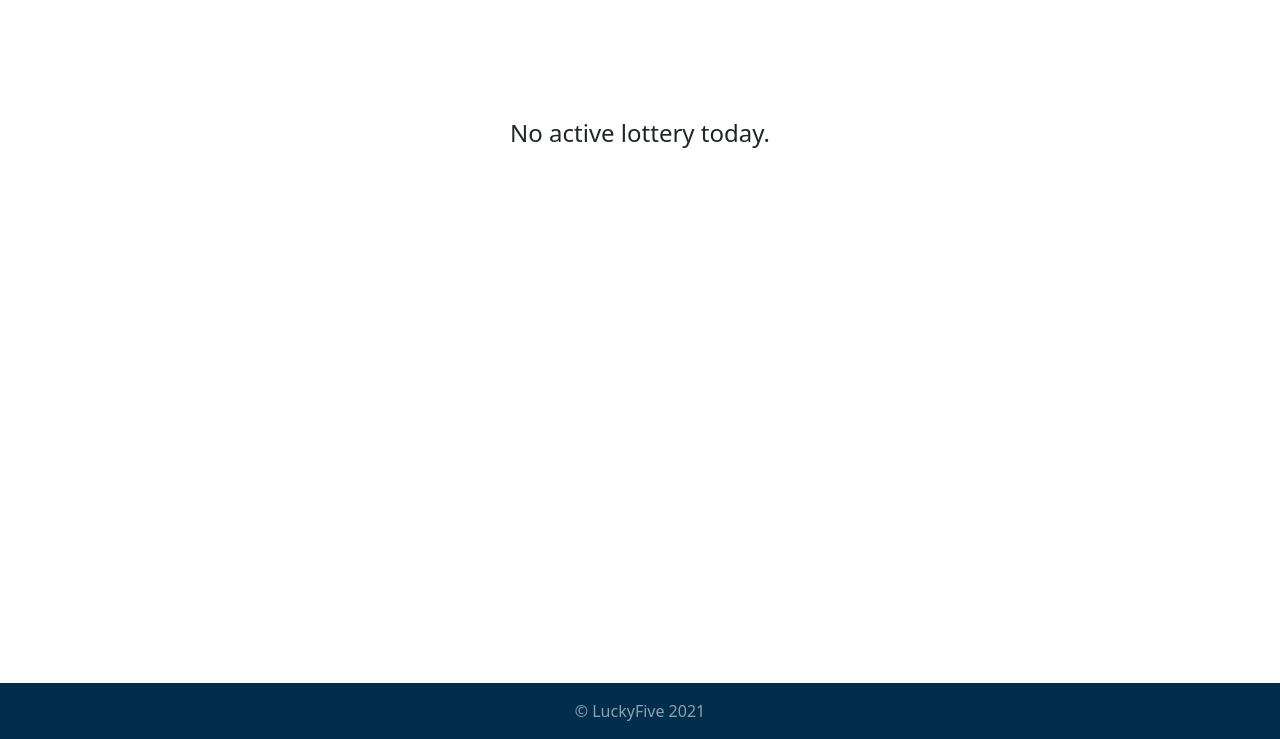
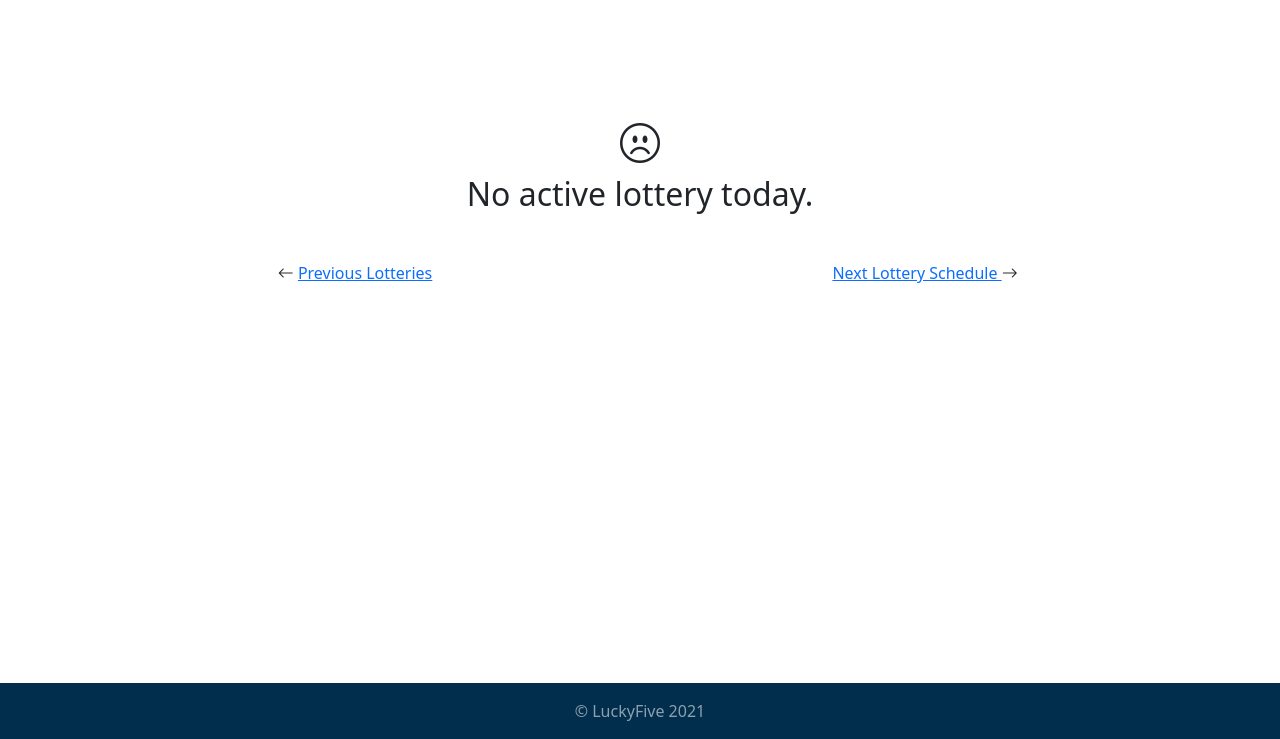
Before and after one commit to riidatibula/lucky-five, a Django app: page /bets/ in a window 1280 px wide. Shown: the part 61-800 px from the top of the page. Run offline with Django 3.2, Linux system fonts and the light colour scheme; data that the repository does not hold is empty; some libraries are stand-ins or nearby versions.

Commit message:
ui improved

```diff
--- a/src/lottery/templates/lottery/bet_list.html
+++ b/src/lottery/templates/lottery/bet_list.html
@@ -4,7 +4,26 @@
 {% block content %}
     <div class="container-fluid" align="center">
         {% if error %}
-            <h4>{{ error }}</h4>
+            <h1><i class="bi bi-emoji-frown"></i></h1>
+            <h2>{{ error }}</h2>
+            <div class="row mt-5">
+                <div class="col">
+                    <p>
+                        <i class="bi bi-arrow-left"></i>
+                        <a href="{% url 'lottery:lottery-list' %}">
+                            Previous Lotteries
+                        </a>
+                    </p>
+                </div>
+                <div class="col">
+                    <p>
+                        <a href="{% url 'lottery:schedule' %}">
+                            Next Lottery Schedule
+                        </a>
+                        <i class="bi bi-arrow-right"></i>
+                    </p>
+                </div>
+            </div>
         {% elif object_list %}
             <div class="table-responsive bets-table">
                 <table class="table table-bordered table-sm table-hover caption-top">
--- a/src/templates/base.html
+++ b/src/templates/base.html
@@ -8,6 +8,7 @@
     <title>Lucky Five</title>
     <link href="https://cdn.jsdelivr.net/npm/bootstrap@5.1.3/dist/css/bootstrap.min.css" rel="stylesheet" integrity="sha384-1BmE4kWBq78iYhFldvKuhfTAU6auU8tT94WrHftjDbrCEXSU1oBoqyl2QvZ6jIW3" crossorigin="anonymous">
     <link rel="stylesheet" type="text/css" href="{% static 'css/main.css' %}">
+    <link rel="stylesheet" href="https://cdn.jsdelivr.net/npm/bootstrap-icons@1.7.2/font/bootstrap-icons.css">
     {% block head %}{% endblock %}
 </head>
 <body>
```
Also changed, not shown: src/lottery/templates/lottery/buy_ticket.html (+9 -0 lines), src/lottery/views/tickets.py (+7 -1 lines).
